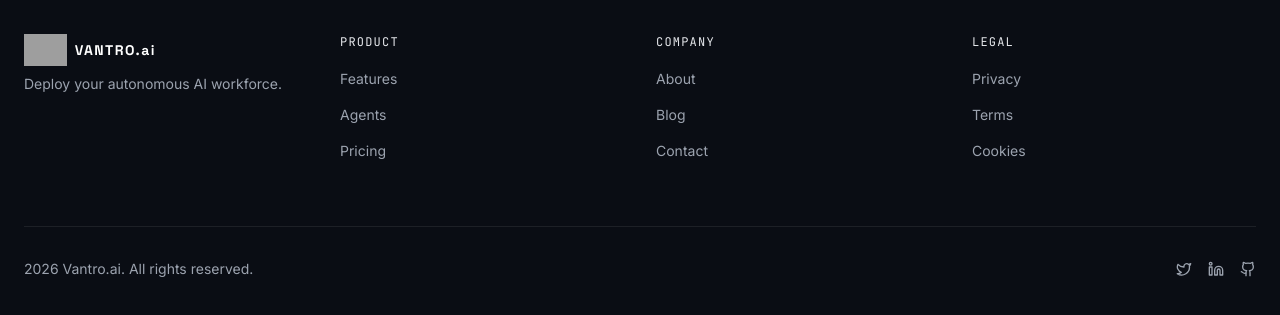
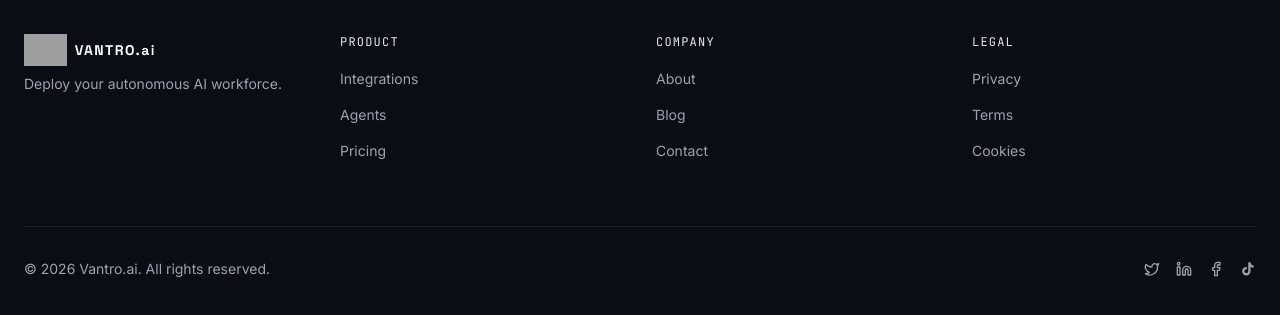
Before and after one commit to marksalman76-hub/vantro-ai, a React (Vite) app: page / in a window 1280 px wide. Shown: the part 7225-7540 px from the top of the page. Built offline with nearby package versions, Linux system fonts and the light colour scheme; grey boxes are pictures that could not be loaded.

Commit message:
fix: footer links, replace GitHub with TikTok+Facebook icons
- Features href replaced with Integrations (#integrations)
- GitHub icon replaced with TikTok SVG
- Facebook icon added
- oklch hover colors replaced with hex

Co-Authored-By: Claude Sonnet 4.6 <noreply@anthropic.com>

```diff
--- a/src/components/Footer.tsx
+++ b/src/components/Footer.tsx
@@ -1,14 +1,22 @@
 'use client';
 
-import { Twitter, Linkedin, Github } from 'lucide-react';
+import { Twitter, Linkedin, Facebook } from 'lucide-react';
+
+function TikTokIcon({ size = 16 }: { size?: number }) {
+  return (
+    <svg width={size} height={size} viewBox="0 0 24 24" fill="currentColor" aria-hidden="true">
+      <path d="M19.59 6.69a4.83 4.83 0 0 1-3.77-4.25V2h-3.45v13.67a2.89 2.89 0 0 1-2.88 2.5 2.89 2.89 0 0 1-2.89-2.89 2.89 2.89 0 0 1 2.89-2.89c.28 0 .54.04.79.1V9.01a6.33 6.33 0 0 0-.79-.05 6.34 6.34 0 0 0-6.34 6.34 6.34 6.34 0 0 0 6.34 6.34 6.34 6.34 0 0 0 6.33-6.34V8.69a8.18 8.18 0 0 0 4.78 1.52V6.76a4.85 4.85 0 0 1-1.01-.07Z" />
+    </svg>
+  );
+}
 
 const COLUMNS = [
   {
     heading: 'Product',
     links: [
-      { label: 'Features', href: '#features' },
+      { label: 'Integrations', href: '#integrations' },
       { label: 'Agents', href: '#agents' },
-      { label: 'Pricing', href: '/#pricing' },
+      { label: 'Pricing', href: '#pricing' },
     ],
   },
   {
@@ -27,6 +35,13 @@ const COLUMNS = [
       { label: 'Cookies', href: '/cookies' },
     ],
   },
+];
+
+const SOCIALS = [
+  { Icon: Twitter, label: 'Twitter', href: 'https://twitter.com/vantroai' },
+  { Icon: Linkedin, label: 'LinkedIn', href: 'https://linkedin.com/company/vantroai' },
+  { Icon: Facebook, label: 'Facebook', href: 'https://facebook.com/vantroai' },
+  { Icon: TikTokIcon, label: 'TikTok', href: 'https://tiktok.com/@vantroai' },
 ];
 
 export function Footer() {
@@ -77,12 +92,8 @@ export function Footer() {
                       href={link.href}
                       className="text-sm transition-colors duration-150"
                       style={{ color: '#9CA3AF' }}
-                      onMouseEnter={(e) => {
-                        (e.currentTarget as HTMLAnchorElement).style.color = 'oklch(0.97 0 0)';
-                      }}
-                      onMouseLeave={(e) => {
-                        (e.currentTarget as HTMLAnchorElement).style.color = 'oklch(0.70 0 0)';
-                      }}
+                      onMouseEnter={(e) => { (e.currentTarget as HTMLAnchorElement).style.color = '#FFFFFF'; }}
+                      onMouseLeave={(e) => { (e.currentTarget as HTMLAnchorElement).style.color = '#9CA3AF'; }}
                     >
                       {link.label}
                     </a>
@@ -99,16 +110,11 @@ export function Footer() {
           style={{ borderTop: '1px solid rgba(255,255,255,0.08)' }}
         >
           <p className="text-sm" style={{ color: '#9CA3AF' }}>
-            2026 Vantro.ai. All rights reserved.
+            © 2026 Vantro.ai. All rights reserved.
           </p>
 
           <div className="flex items-center gap-4">
-            {[
-              // TODO: replace href values with real Vantro social profile URLs when available
-              { Icon: Twitter, label: 'Twitter', href: 'https://twitter.com/vantroai' },
-              { Icon: Linkedin, label: 'LinkedIn', href: 'https://linkedin.com/company/vantroai' },
-              { Icon: Github, label: 'GitHub', href: 'https://github.com/vantroai' },
-            ].map(({ Icon, label, href }) => (
+            {SOCIALS.map(({ Icon, label, href }) => (
               <a
                 key={label}
                 href={href}
@@ -117,12 +123,8 @@ export function Footer() {
                 rel="noopener noreferrer"
                 className="transition-colors duration-150 cursor-pointer"
                 style={{ color: '#9CA3AF', display: 'inline-flex' }}
-                onMouseEnter={(e) => {
-                  (e.currentTarget as HTMLAnchorElement).style.color = 'oklch(0.97 0 0)';
-                }}
-                onMouseLeave={(e) => {
-                  (e.currentTarget as HTMLAnchorElement).style.color = 'oklch(0.70 0 0)';
-                }}
+                onMouseEnter={(e) => { (e.currentTarget as HTMLAnchorElement).style.color = '#FFFFFF'; }}
+                onMouseLeave={(e) => { (e.currentTarget as HTMLAnchorElement).style.color = '#9CA3AF'; }}
               >
                 <Icon size={16} />
               </a>
```
